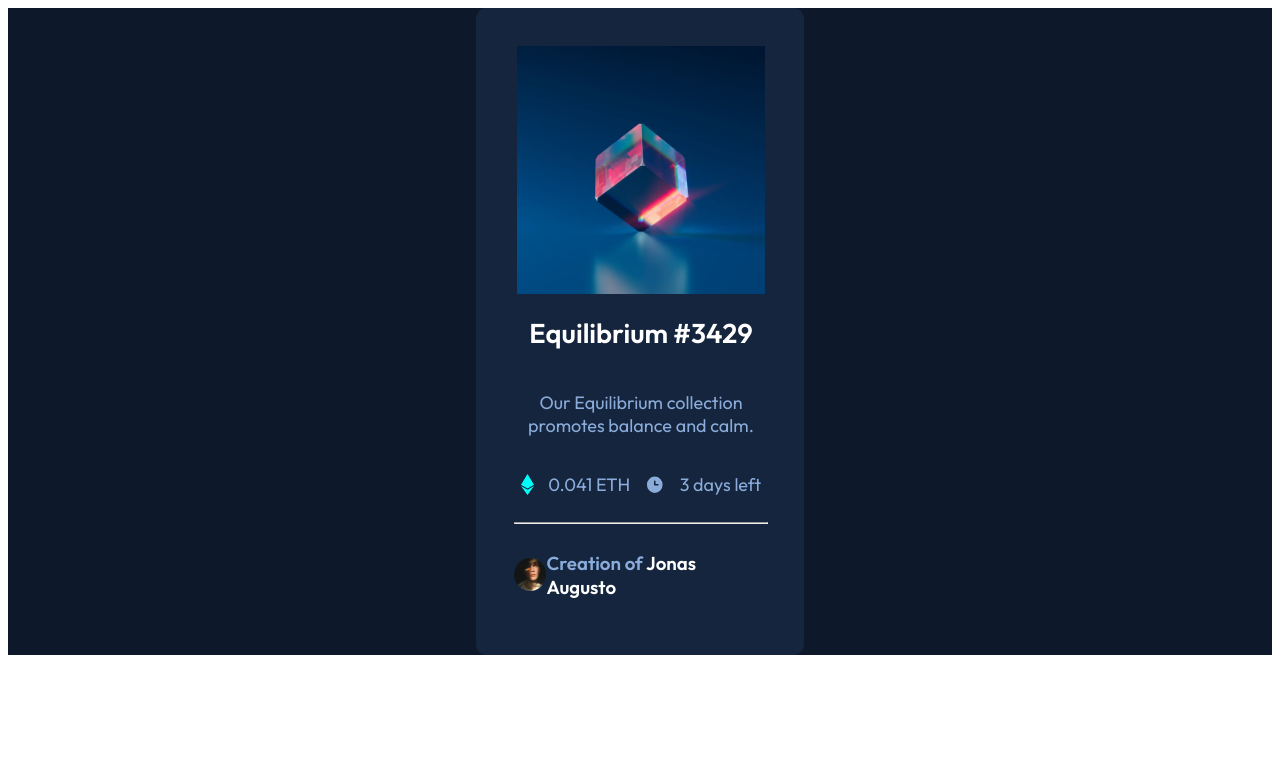
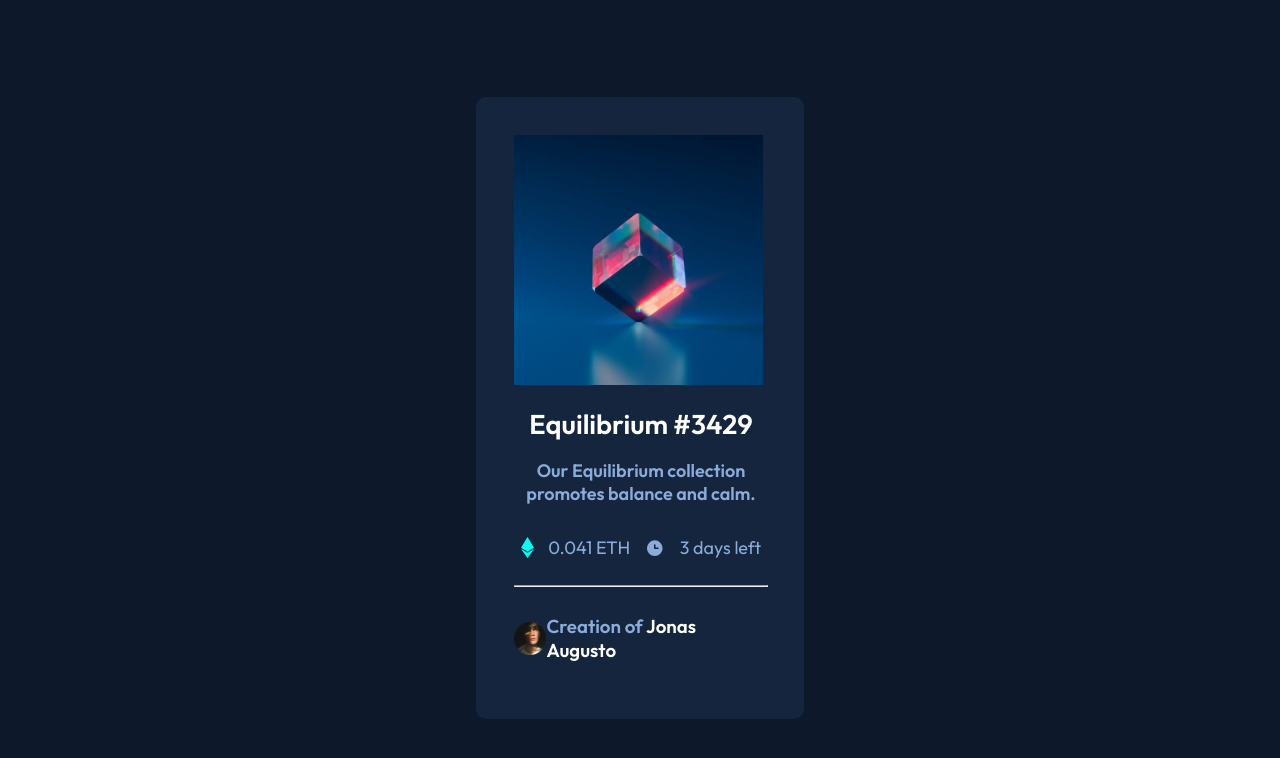
Before and after one commit to jonasaugust1/nft-card, a plain HTML site: page index.html in a window 1280 px wide. Drawn offline with Linux system fonts and the light colour scheme.

Commit message:
Atualização 3

```diff
--- a/index.html
+++ b/index.html
@@ -14,17 +14,19 @@
 
 <body>
 
-    <div class="container">
+    <div class="card">
 
-        <div class="card">
+        <header>
 
             <img id="nft" src="./images/image-equilibrium.jpg" alt="NTF Equilibrium">
 
-            <h2>Equilibrium #3429</h2>
+            <h1>Equilibrium #3429</h1>
 
-            <p class="description">Our Equilibrium collection promotes balance and calm.</p>
+            <h2 class="description">Our Equilibrium collection promotes balance and calm.</h2>
 
-            <div class="value">
+        </header>
+
+        <main class="value">
 
                 <img id="ethereum" src="./images/icon-ethereum.svg" alt="Ethereum Symbol">
                 <p id="price">0.041 ETH</p>
@@ -32,19 +34,19 @@
                 <img id="clock" src="./images/icon-clock.svg" alt="Clock">
                 <p id="timeLeft">3 days left</p>
 
-            </div>
+        </main>
 
-            <hr>
+        <hr>
 
-            <div class="creator">
+        <footer class="creator">
 
                 <img id="perfil" src="./images/image-avatar.png" alt="Creator Perfil">
                 <h3 id="signature">Creation of <strong id="name">Jonas Augusto</strong></h3>
 
-            </div>
+        </footer>
 
 
-        </div>
+
     </div>
 
 </body>
--- a/style/style.css
+++ b/style/style.css
@@ -1,7 +1,7 @@
 
-.container{
+body{
     display: flex;
-    width: 100%;
+    min-height: 100vh;
     background-color: hsl(217, 54%, 11%);
     align-items: center;
     justify-content: center;
@@ -12,7 +12,6 @@
     display: flex;
     flex-flow: wrap column ;
     width: 20%;
-    height: 10%;
     padding: 3%;
     border-radius: 10px;
 }
@@ -22,18 +21,22 @@
     align-self: center;
 }
 
-h2, p, h3{
+h1, h2, p, h3{
     font-family: 'Outfit', sans-serif;
 }
 
-h2{
+h1{
     color: hsl(0, 0%, 100%);
     font-size: 170%;
     text-align: center;
 }
 
-p, h3{
+h2, p, h3{
     color: hsl(215, 51%, 70%);
+}
+
+h2{
+    font-size: 18px;
 }
 
 p{
```
